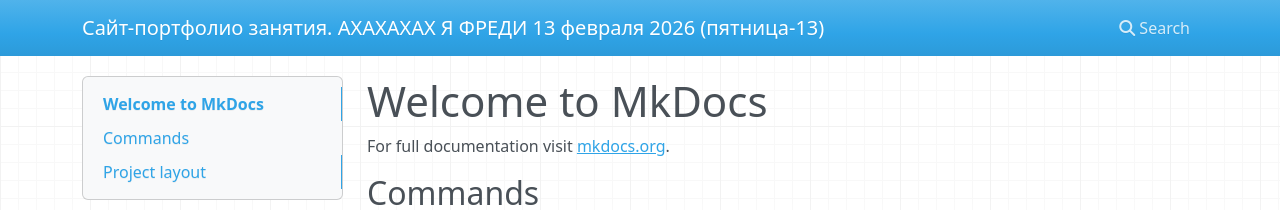
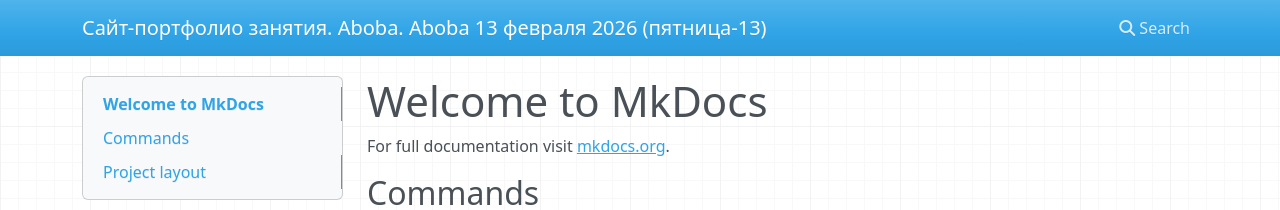
Before and after one commit to Chichetin/Chichetin.github.io, an MkDocs documentation site: the page built from source/docs/index.md, in a window 1280 px wide. Shown: the top 210 px of the page. Built offline with MkDocs 1.6.1, drawn with Linux system fonts in a browser that asks for light colours; nearby versions of some CDN libraries.

```diff
--- a/source/mkdocs.yml
+++ b/source/mkdocs.yml
@@ -1 +1 @@
-site_name: Сайт-портфолио занятия. АХАХАХАХ Я ФРЕДИ 13 февраля 2026 (пятница-13)
+site_name: Сайт-портфолио занятия. Аboba. Aboba 13 февраля 2026 (пятница-13)
```
